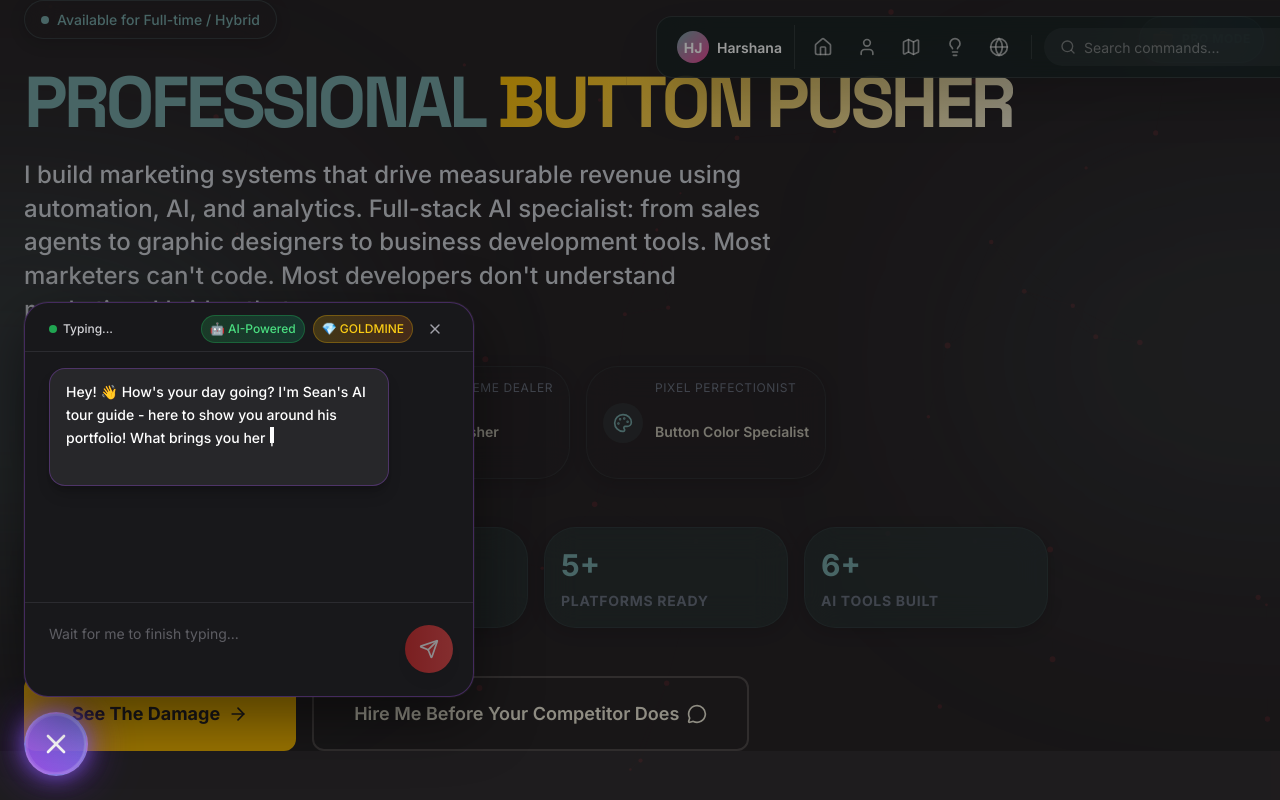
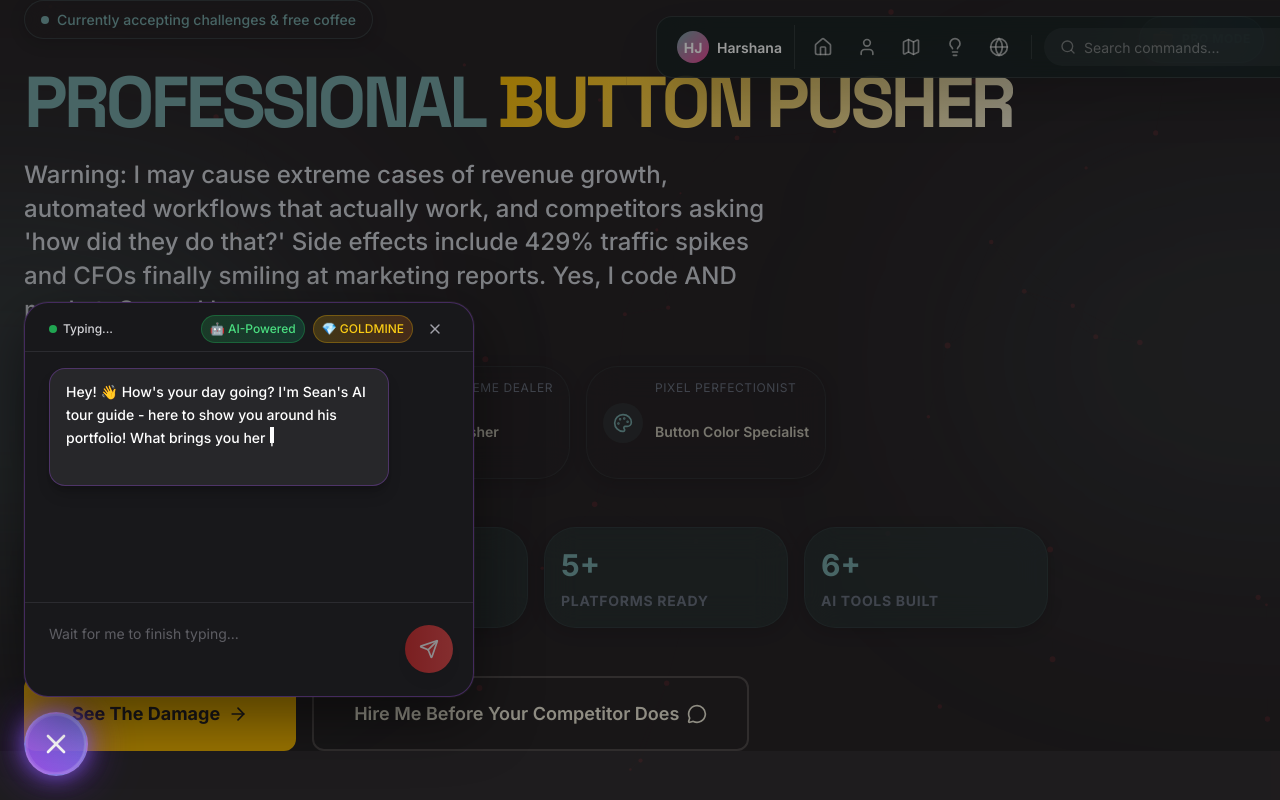
Before and after one commit to dilaannkilc/harshanadotcomwastaken, a React (Vite) app: page / in a window 1280 px wide. Shown: the top 800 px of the page. Built offline with nearby package versions, Linux system fonts and the light colour scheme.

Commit message:
Update hero sections with funny sarcastic text (content.js)

```diff
--- a/src/data/content.js
+++ b/src/data/content.js
@@ -7,7 +7,7 @@ export const content = {
             "Growth Engineer"
         ],
         heroTitle: "Hi, I'm Harshana Jothi",
-        tagline: "I build marketing systems that drive measurable revenue using automation, AI, and analytics. Full-stack AI specialist: from sales agents to graphic designers to business development tools. Most marketers can't code. Most developers don't understand marketing. I bridge that gap.",
+        tagline: "Warning: I may cause extreme cases of revenue growth, automated workflows that actually work, and competitors asking 'how did they do that?' Side effects include 429% traffic spikes and CFOs finally smiling at marketing reports. Yes, I code AND market. Crazy, I know.",
         bio: "Marketing Technologist combining technical skills (n8n, APIs, coding) with marketing expertise (social media, conversion, attribution) and creative execution (Adobe-certified design, video editing). I don't just run campaigns. I build the systems that make them scalable and revenue-focused.",
         currentRoles: [
             "Marketing Technologist",
@@ -39,7 +39,7 @@ export const content = {
             }
         ],
         location: "Damansara Perdana, Malaysia",
-        status: "Available for Full-time / Hybrid",
+        status: "Currently accepting challenges & free coffee",
         email: "jothiharshana188@gmail.com",
         whatsapp: "+60 11 2964 9143",
         quote: "Building revenue systems, not just running campaigns."
```
